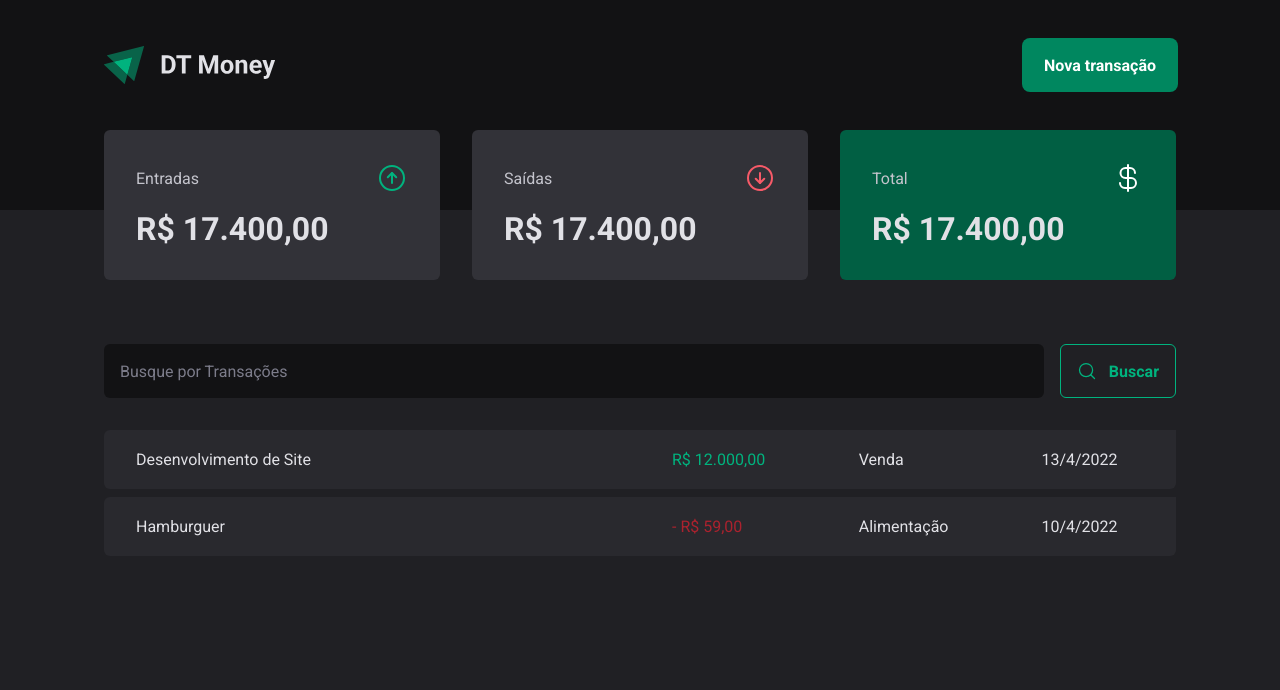
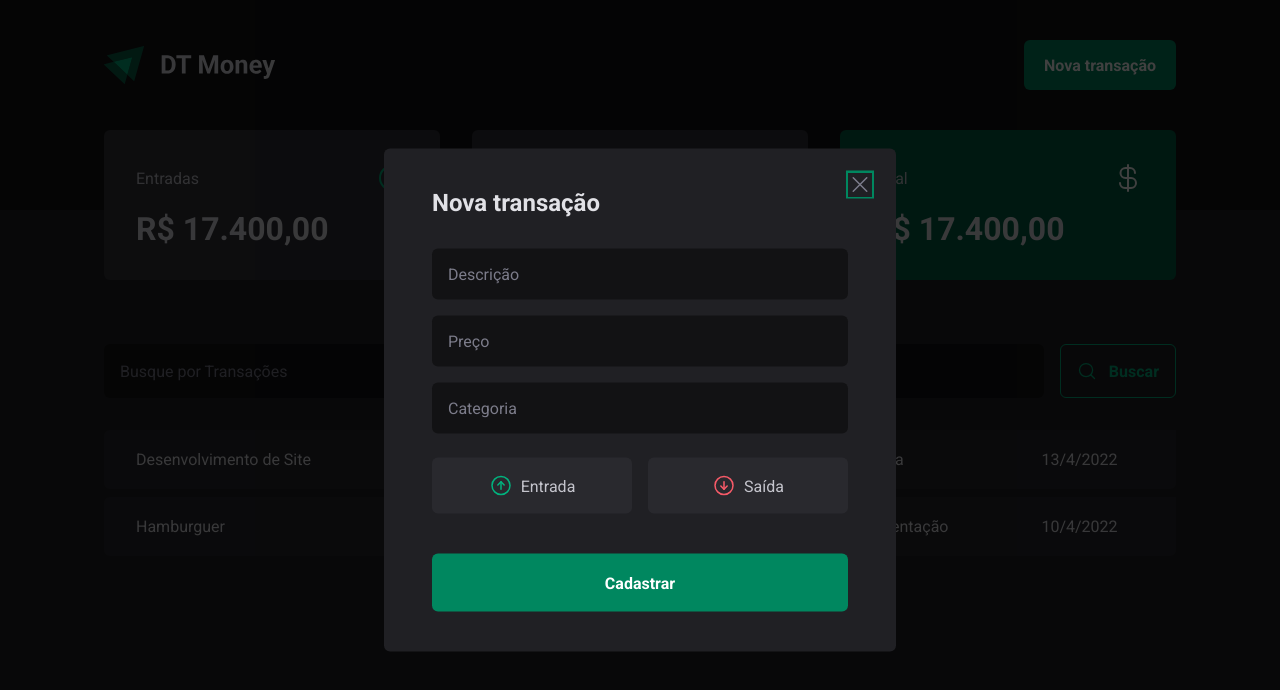
Before and after one commit to VinniC77/VC-Money, a React (Vite) app: page / in a window 1280 px wide. Both pictures are taken after a click on the button "Nova transação". Shown: the top 690 px of the page. Built offline with nearby package versions, Linux system fonts and the light colour scheme.

Commit message:
Estilização finalizada. Iniciado backend com JSON server

```diff
--- a/package.json
+++ b/package.json
@@ -5,10 +5,13 @@
   "type": "module",
   "scripts": {
     "dev": "vite",
+    "dev:server": "json-server server.json -p 3000 -w -d 500",
     "build": "tsc && vite build",
     "preview": "vite preview"
   },
   "dependencies": {
+    "@radix-ui/react-dialog": "^1.0.3",
+    "@radix-ui/react-radio-group": "^1.1.2",
     "@types/styled-components": "^5.1.26",
     "phosphor-react": "^1.4.1",
     "react": "^18.2.0",
@@ -19,6 +22,7 @@
     "@types/react": "^18.0.27",
     "@types/react-dom": "^18.0.10",
     "@vitejs/plugin-react": "^3.1.0",
+    "json-server": "^0.17.2",
     "typescript": "^4.9.3",
     "vite": "^4.1.0"
   }
--- /dev/null
+++ b/server.json
@@ -0,0 +1,20 @@
+{
+    "transactions": [
+        {
+            "id": 1,
+            "description": "Desenvolvimento de Site",
+            "type": "income",
+            "category": "Venda",
+            "price": 14000,
+            "createdAt": "2023-03-21T11:56:39.985Z"
+        },
+        {
+            "id": 2,
+            "description": "Hamburguer",
+            "type": "outcome",
+            "category": "Alimentação",
+            "price": 50,
+            "createdAt": "2023-03-21T11:50:39.985Z"
+        }
+    ]
+}
--- a/src/components/Header/index.tsx
+++ b/src/components/Header/index.tsx
@@ -1,14 +1,21 @@
 import { HeaderContainer, HeaderContent, NewTransactionButton } from "./styles";
-import logoImg from '../../assets/logo.svg';
+import * as Dialog from "@radix-ui/react-dialog";
+
+import logoImg from "../../assets/logo.svg";
+import { NewTransactionModal } from "../NewTransactionModal";
 
 export function Header() {
   return (
     <HeaderContainer>
       <HeaderContent>
         <img src={logoImg} alt="logo" />
-
+        <Dialog.Root>
+          <Dialog.Trigger asChild>
             <NewTransactionButton>Nova transação</NewTransactionButton>
+          </Dialog.Trigger>
+          <NewTransactionModal />
+        </Dialog.Root>
       </HeaderContent>
     </HeaderContainer>
-    )
+  );
 }
--- /dev/null
+++ b/src/components/NewTransactionModal/index.tsx
@@ -0,0 +1,36 @@
+import * as Dialog from "@radix-ui/react-dialog";
+import { ArrowCircleDown, ArrowCircleUp, X } from "phosphor-react";
+import { CloseButton, Content, Overlay, TransactionType, TransactionTypeButton } from "./styles";
+
+export function NewTransactionModal() {
+  return (
+    <Dialog.Portal>
+      <Overlay />
+      <Content>
+        <Dialog.Title>Nova transação</Dialog.Title>
+        <CloseButton>
+            <X size={24} />
+        </CloseButton>
+        <form action="">
+            <input type="text" placeholder="Descrição" required />
+            <input type="number" placeholder="Preço" required />
+            <input type="text" placeholder="Categoria" required />
+
+            <TransactionType>
+              <TransactionTypeButton variant="income" value="income">
+                <ArrowCircleUp size={24} />
+                Entrada
+              </TransactionTypeButton>
+
+              <TransactionTypeButton variant="outcome" value="outcome">
+                <ArrowCircleDown size={24} />
+                Saída
+              </TransactionTypeButton>
+            </TransactionType>
+
+            <button type="submit">Cadastrar</button>
+        </form>
+      </Content>
+    </Dialog.Portal>
+  );
+}
--- /dev/null
+++ b/src/components/NewTransactionModal/styles.ts
@@ -0,0 +1,113 @@
+import * as Dialog from "@radix-ui/react-dialog";
+import * as Radiogroup from "@radix-ui/react-radio-group";
+import styled from "styled-components";
+
+export const Overlay = styled(Dialog.Overlay)`
+    position: fixed;
+    width: 100vw;
+    height: 100vh;
+    inset: 0;
+    background: rgba(0, 0, 0, 0.75);
+`;
+
+export const Content = styled(Dialog.Content)`
+    min-width: 32rem;
+    border-radius: 6px;
+    padding: 2.5rem 3rem;
+    background: ${props => props.theme["gray-800"]};
+
+    position: fixed;
+    top: 50%;
+    left: 50%;
+    transform: translate(-50%, -50%);
+    // Para centralizar coisas na tela
+
+    form {
+        margin-top: 2rem;
+        display: flex;
+        flex-direction: column;
+        gap: 1rem;
+
+        input {
+            border-radius: 6px;
+            border: 0;
+            background: ${props => props.theme["gray-900"]};
+            color: ${props => props.theme["gray-300"]};
+            padding: 1rem;
+
+            &::placeholder {
+                color: ${props => props.theme["gray-500"]};
+            }
+        }
+
+        button[type="submit"] {
+            height: 58px;
+            border: 0;
+            background: ${props => props.theme["green-500"]};
+            color: ${props => props.theme.white};
+            font-weight: 700;
+            padding: 0 1.25rem;
+            border-radius: 6px;
+            margin-top: 1.5rem;
+            cursor: pointer;
+
+            &:hover {
+                background: ${props => props.theme["green-700"]};
+                transition: background-color 0.2s;
+            }
+        }
+    }
+`;
+
+export const CloseButton = styled(Dialog.Close)`
+    position: absolute;
+    background: transparent;
+    border: 0;
+    top: 1.5rem;
+    right: 1.5rem;
+    line-height: 0;
+    cursor: pointer;
+    color: ${props => props.theme["gray-500"]};
+`;
+
+export const TransactionType = styled(Radiogroup.Root)`
+    display: grid;
+    grid-template-columns: repeat(2, 1fr);
+    gap: 1rem;
+    margin-top: 0.5rem;
+`;
+
+interface TransactionTypeButtonProps {
+    variant: 'income' | 'outcome';
+}
+
+export const TransactionTypeButton = styled(Radiogroup.Item)<TransactionTypeButtonProps>`
+    background: ${props => props.theme["gray-700"]};
+    padding: 1rem;
+    display: flex;
+    align-items: center;
+    justify-content: center;
+    gap: 0.5rem;
+    border-radius: 6px;
+    cursor: pointer;
+    border: 0;
+    color: ${props => props.theme["gray-300"]};
+
+    svg {
+        color: ${props => props.variant === 'income' ? props.theme["green-300"] : props.theme["red-300"]};
+    }
+
+    &[data-state='unchecked']:hover {
+        transition: background-color 0.2s;
+        background: ${props => props.theme["gray-600"]};
+    }
+
+    &[data-state='checked'] {
+        color: ${props => props.theme.white};
+        background: ${props => props.variant === 'income' ? props.theme["green-500"] : props.theme["red-500"]};
+
+        svg {
+            color: ${props => props.theme.white};
+        }
+    }
+`;
```
Also changed, not shown: 1 other file (tests, documents, lock files or other folders). Lines whose indentation alone changed are shown as unchanged.
